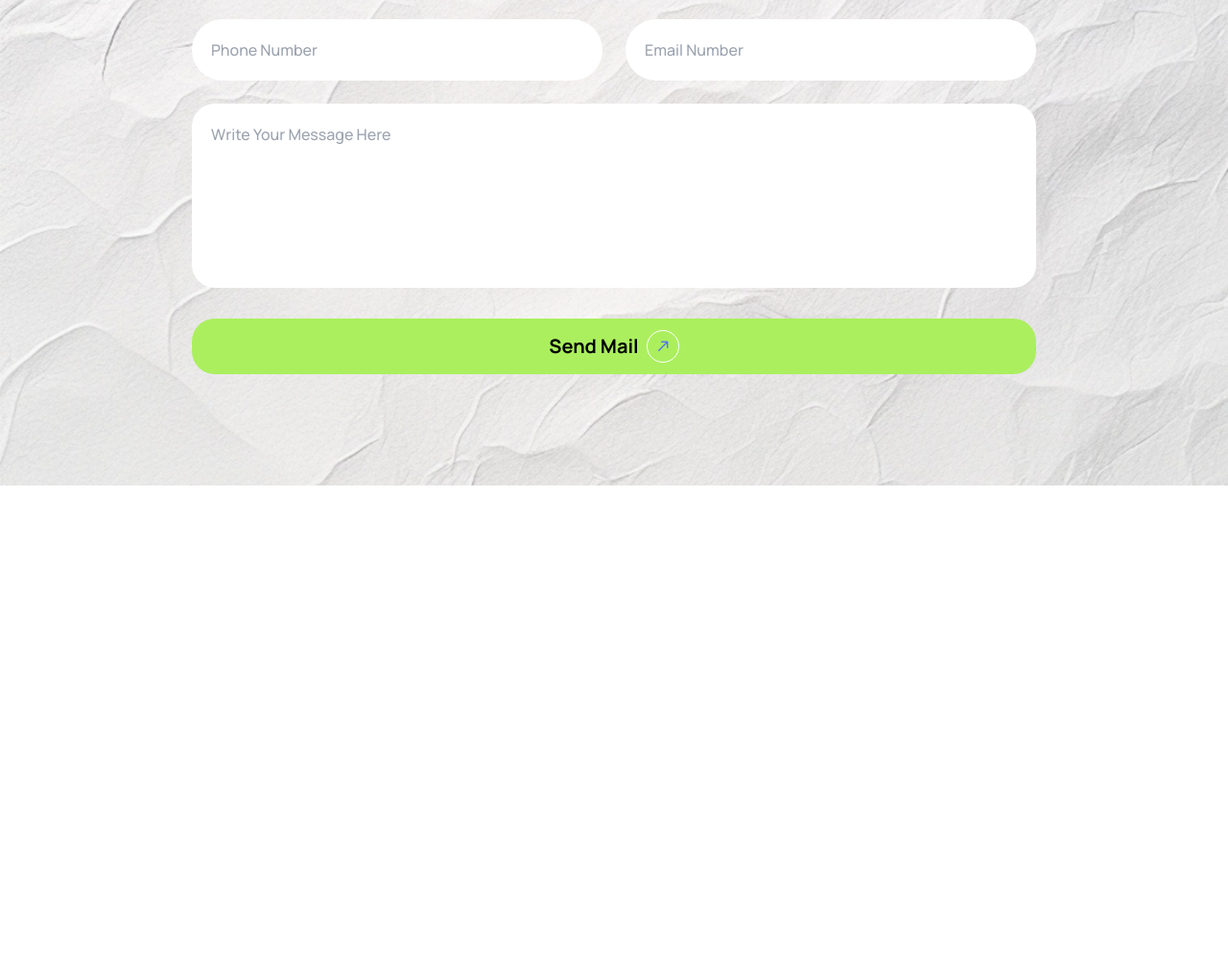
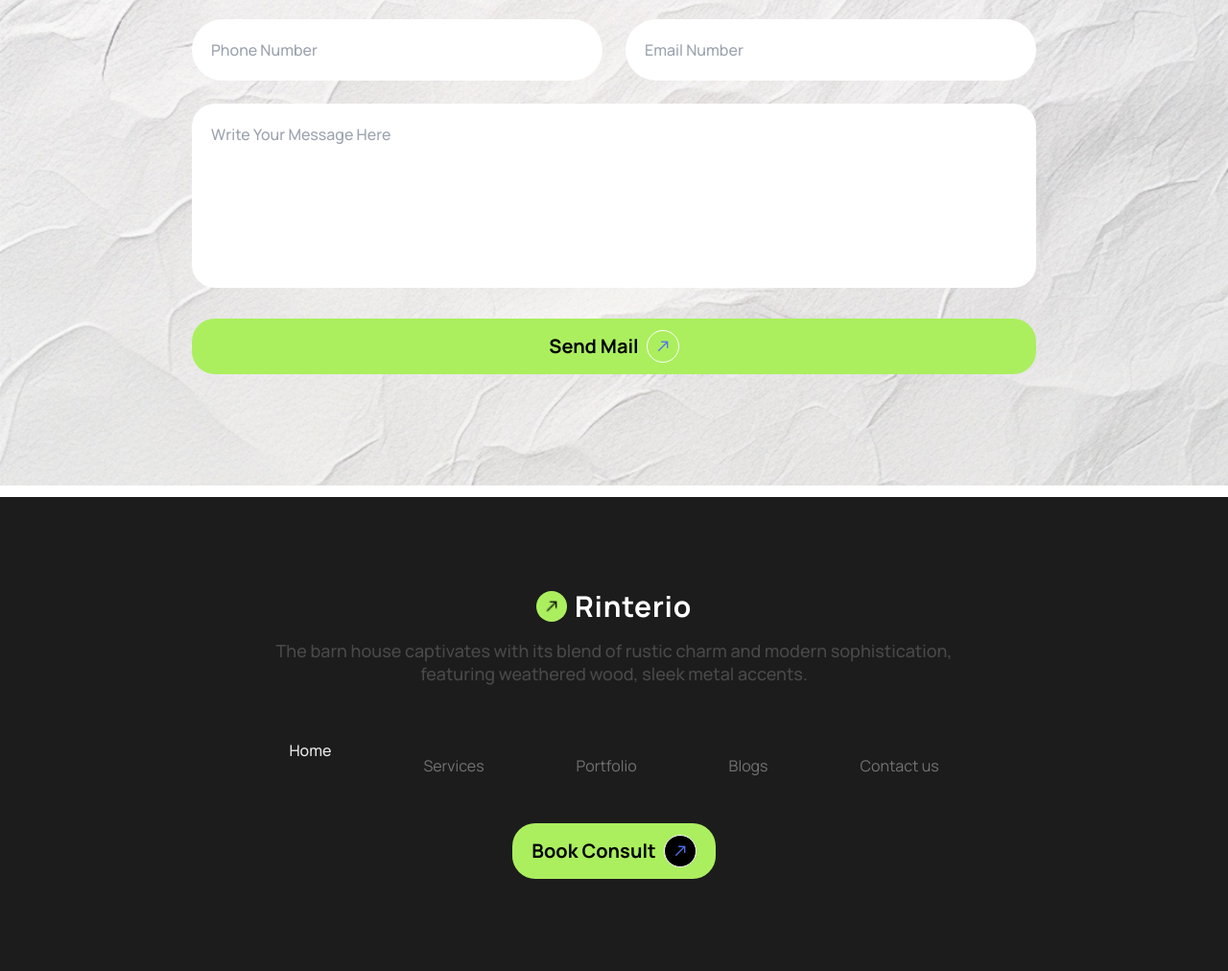
Before and after one commit to Sharif707/Assignment-3, a plain HTML site: page index.html in a window 1280 px wide. Shown: the part 3423-4435 px from the top of the page at 96% size. Before the commit the page ends 3929 px from the top, so only its background shows below. Drawn offline with nearby package versions, Linux system fonts and the light colour scheme.

Commit message:
finally completed

```diff
--- a/index.html
+++ b/index.html
@@ -83,6 +83,7 @@
 
                     </ul>
                 </div>
+
 
                 <div class="flex items-center gap-3">
 
@@ -252,7 +253,8 @@
             <div class="grid px-4 lg:grid-cols-12 gap-6 md:px-6">
                 <!-- ---box-1------ -->
 
-                <div class="flex flex-col lg:flex-row lg:items-center gap-6 rounded-2xl bg-[#ffffff] shadow-md p-6 lg:col-span-8">
+                <div
+                    class="flex flex-col lg:flex-row lg:items-center gap-6 rounded-2xl bg-[#ffffff] shadow-md p-6 lg:col-span-8">
                     <img src="assets/img1.png" alt="">
 
                     <div class="text-left lg:text-center">
@@ -285,7 +287,8 @@
                 </div>
 
                 <!-- ----Box-4------- -->
-                <div class="flex flex-col lg:flex-row items-center gap-6 lg:col-span-6 rounded-2xl bg-[#ffffff] shadow-md p-6">
+                <div
+                    class="flex flex-col lg:flex-row items-center gap-6 lg:col-span-6 rounded-2xl bg-[#ffffff] shadow-md p-6">
                     <img src="assets/img4.png" alt="" class="w-full">
 
                     <div class="text-left md:text-center">
@@ -368,6 +371,58 @@
         </section>
     </main>
 
+
+    <footer class="md:py-12 p-8 lg:py-24 mt-3 bg-[#1c1c1c] text-center">
+
+        <a href="#" class="flex items-center justify-center space-x-2">
+            <img src="assets/icons8-arrow-up-right-24.png" alt="" class="w-8 h-8 bg-[#abef5f] rounded-full">
+            <h4 class="text-3xl font-bold tracking-wide text-white">Rinterio</h4>
+        </a>
+
+        <p class="mt-4 mb-10 text-[#494949] font-medium leading-6 text-lg lg:w-3/5 lg:mx-auto ">The barn house
+            captivates
+            with its blend of
+            rustic charm and
+            modern sophistication, featuring weathered wood, sleek metal accents.</p>
+
+
+
+        <div class="lg:mb-12 my-8">
+            <ul class="flex flex-col lg:flex-row space-y-8 items-center lg:gap-24 justify-center">
+                <li>
+                    <a href="#" class="text-[#e9e9e9] font-medium">Home</a>
+                </li>
+                <li>
+                    <a href="#" class="text-[#737373]">Services</a>
+                </li>
+                <li>
+                    <a href="#" class="text-[#737373]">Portfolio</a>
+                </li>
+                <li>
+                    <a href="#" class="text-[#737373]">Blogs</a>
+                </li>
+                <li>
+                    <a href="#" class="text-[#737373]">Contact us</a>
+                </li>
+
+            </ul>
+        </div>
+
+
+
+
+
+        <button class="w-full lg:w-fit py-3 px-5 rounded-3xl bg-[#abef5f] flex items-center justify-center gap-2 mx-auto">
+            <span class="font-bold text-[20px]">Book Consult</span>
+            <img src="assets/icons8-arrow-up-right-32.png" alt=""
+                class="bg-black rounded-full border-[1.5px] border-white ">
+
+        </button>
+
+
+
+    </footer>
+
 </body>
 
 </html>
```
Also changed, not shown: 1 other file.
